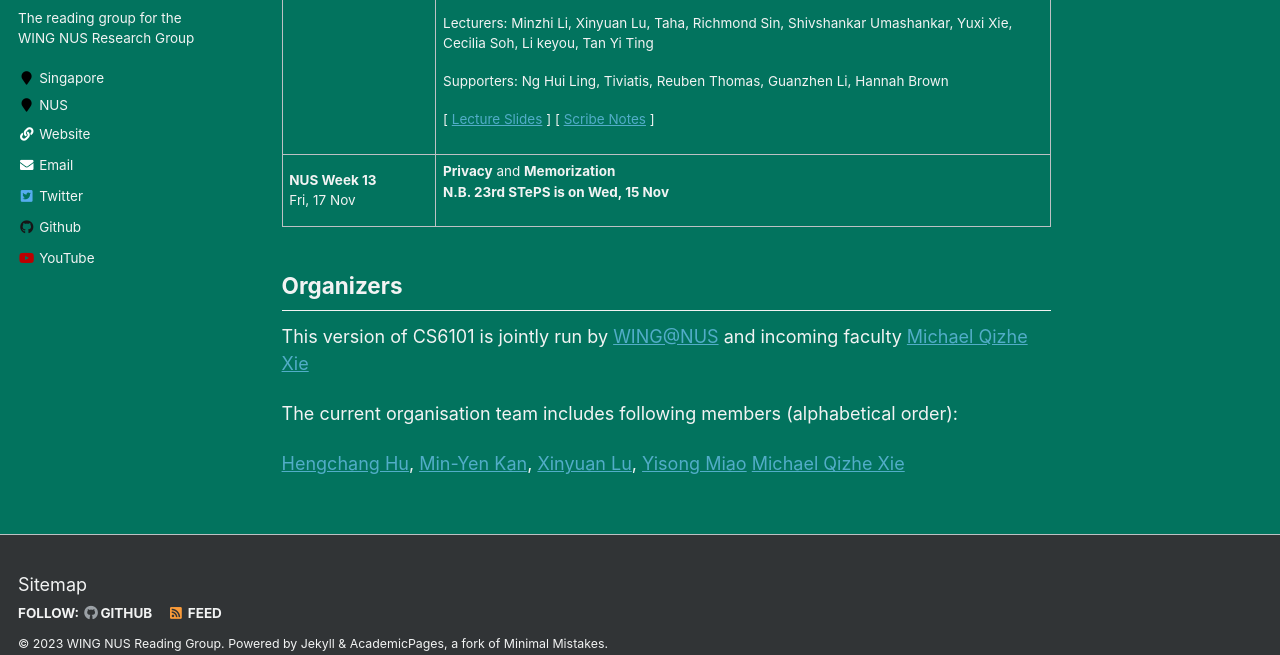
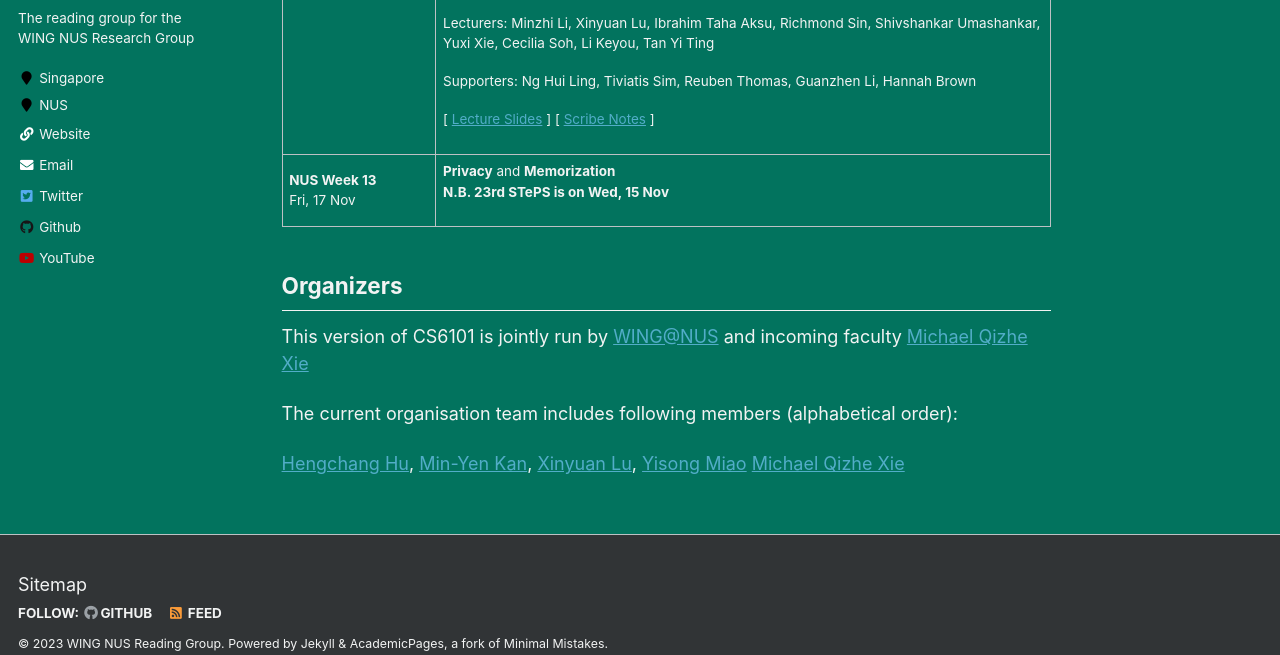
Before and after one commit to WING-NUS/cs6101, a Jekyll site: the page built from _pages/about.md, in a window 1280 px wide and 900 px high, scrolled down 7207 px, cut to the strip 245-900 px from the top of the window. Built offline with Jekyll 4.4.1, drawn with Linux system fonts in a browser that asks for light colours.

Commit message:
Fix the typo

```diff
--- a/_pages/about.md
+++ b/_pages/about.md
@@ -327,10 +327,10 @@ Recognition and Sentiment Classification". [&nbsp;<a href = "http://ir.hit.edu.c
         <iframe width="560" height="315" src="https://www.youtube.com/embed/JYY45-0te_U?si=oqgT-22M91ui0CGa" frameborder="0" allow="autoplay; encrypted-media" allowfullscreen></iframe>
       </p>
       <p>
-        Lecturers: Minzhi Li, Xinyuan Lu, Taha, Richmond Sin, Shivshankar Umashankar, Yuxi Xie, Cecilia Soh, Li keyou, Tan Yi Ting<br/>
+        Lecturers: Minzhi Li, Xinyuan Lu, Ibrahim Taha Aksu, Richmond Sin, Shivshankar Umashankar, Yuxi Xie, Cecilia Soh, Li Keyou, Tan Yi Ting<br/>
       </p>
       <p>
-        Supporters: Ng Hui Ling, Tiviatis, Reuben Thomas, Guanzhen Li, Hannah Brown<br/>
+        Supporters: Ng Hui Ling, Tiviatis Sim, Reuben Thomas, Guanzhen Li, Hannah Brown<br/>
       </p>
       <p>
         [&nbsp;<a href="http://bit.ly/cs6101-t2310-w12">Lecture Slides</a>&nbsp;]
```
